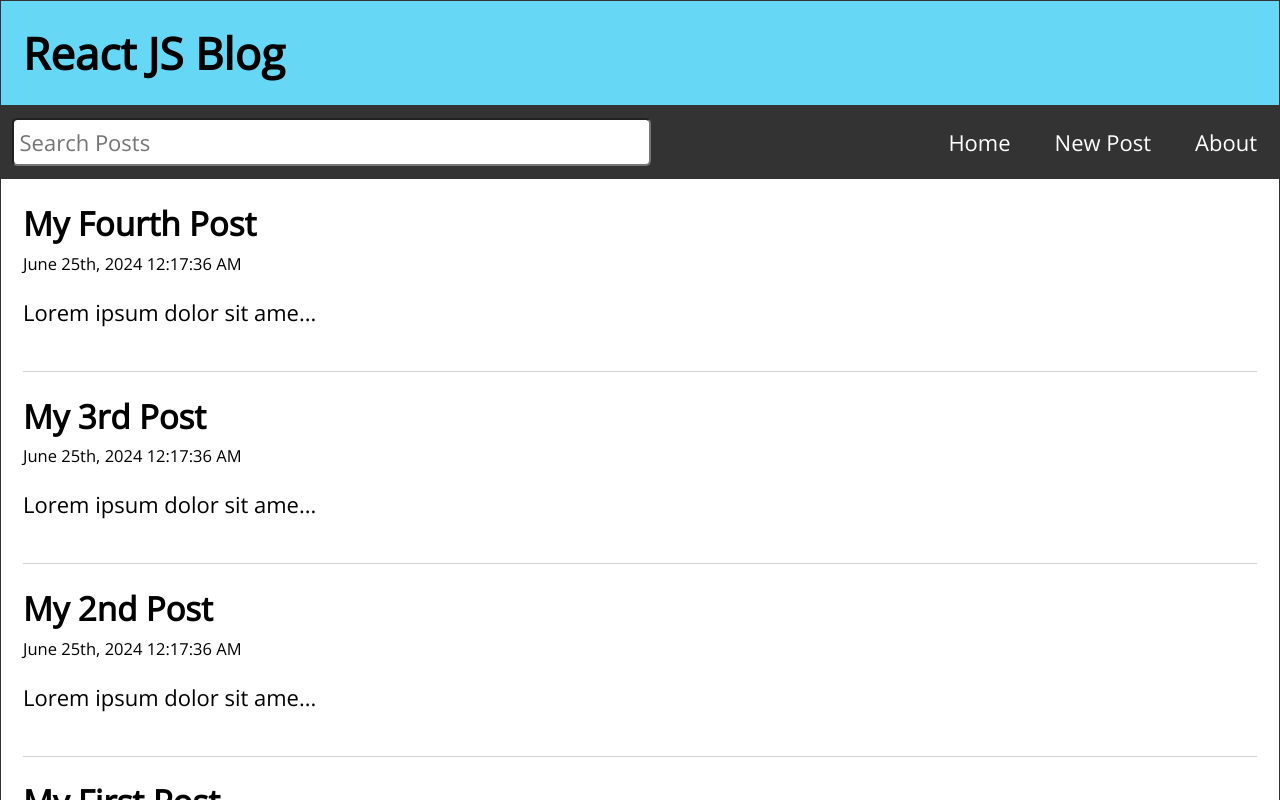
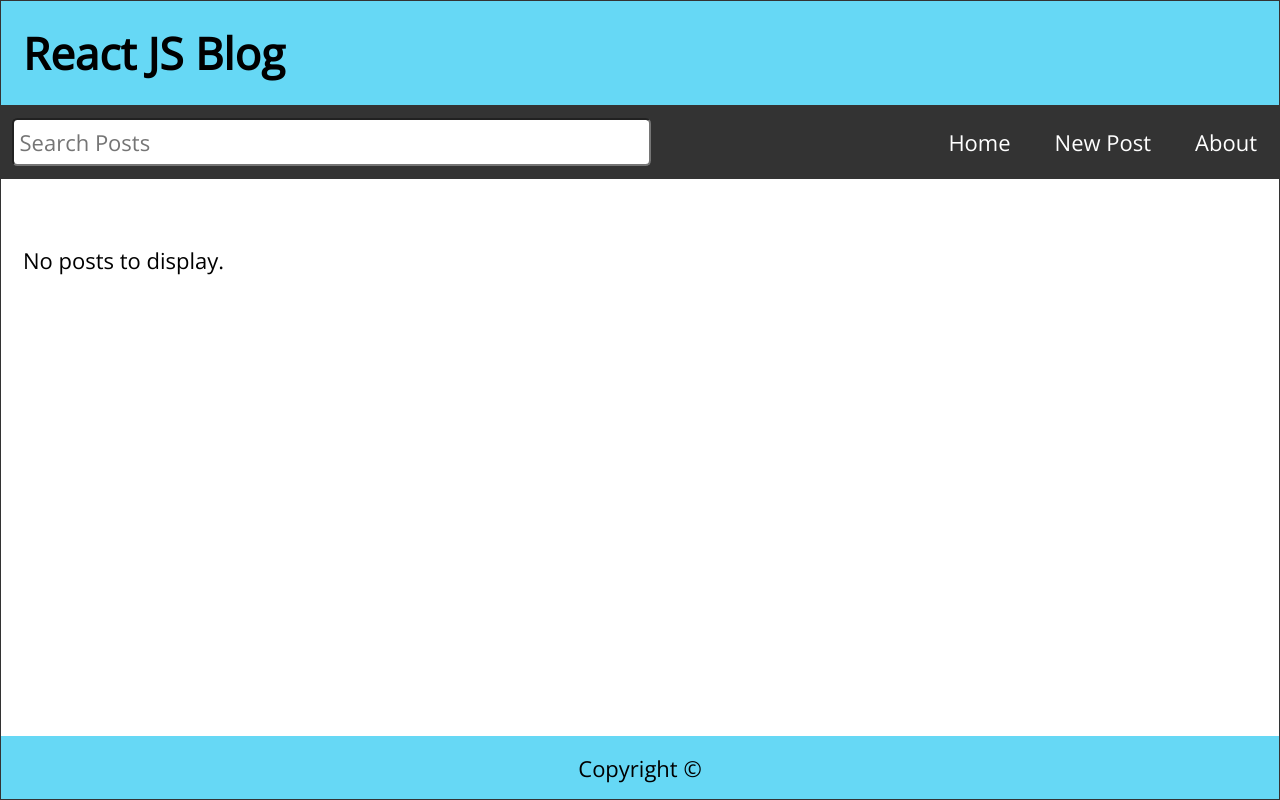
Before and after one commit to kekedezha/blog-post-react-router-js, a React (Vite) app: page / in a window 1280 px wide. Shown: the top 800 px of the page. Built offline with nearby package versions, Linux system fonts and the light colour scheme; the HTML template or start-up script is replaced by a standard one.

Commit message:
removed hard coded posts, now to be retrieved via mock api in data folder

```diff
--- a/src/App.jsx
+++ b/src/App.jsx
@@ -14,32 +14,7 @@
 function App() {
   //useNavigate use instantiation to navigate programmatically
   const navigate = useNavigate();
-  const [posts, setPosts] = useState([
-    {
-      id: 1,
-      title: "My First Post",
-      datetime: "June 25th, 2024 12:17:36 AM",
-      body: "Lorem ipsum dolor sit amet consectetur adipisicing elit. Quis consequatur expedita, assumenda similique non optio! Modi nesciunt excepturi corrupti atque blanditiis quo nobis, non optio quae possimus illum exercitationem ipsa!",
-    },
-    {
-      id: 2,
-      title: "My 2nd Post",
-      datetime: "June 25th, 2024 12:17:36 AM",
-      body: "Lorem ipsum dolor sit amet consectetur adipisicing elit. Quis consequatur expedita, assumenda similique non optio! Modi nesciunt excepturi corrupti atque blanditiis quo nobis, non optio quae possimus illum exercitationem ipsa!",
-    },
-    {
-      id: 3,
-      title: "My 3rd Post",
-      datetime: "June 25th, 2024 12:17:36 AM",
-      body: "Lorem ipsum dolor sit amet consectetur adipisicing elit. Quis consequatur expedita, assumenda similique non optio! Modi nesciunt excepturi corrupti atque blanditiis quo nobis, non optio quae possimus illum exercitationem ipsa!",
-    },
-    {
-      id: 4,
-      title: "My Fourth Post",
-      datetime: "June 25th, 2024 12:17:36 AM",
-      body: "Lorem ipsum dolor sit amet consectetur adipisicing elit. Quis consequatur expedita, assumenda similique non optio! Modi nesciunt excepturi corrupti atque blanditiis quo nobis, non optio quae possimus illum exercitationem ipsa!",
-    },
-  ]);
+  const [posts, setPosts] = useState([]);
   const [postTitle, setPostTitle] = useState("");
   const [postBody, setPostBody] = useState("");
   const [search, setSearch] = useState("");
```
